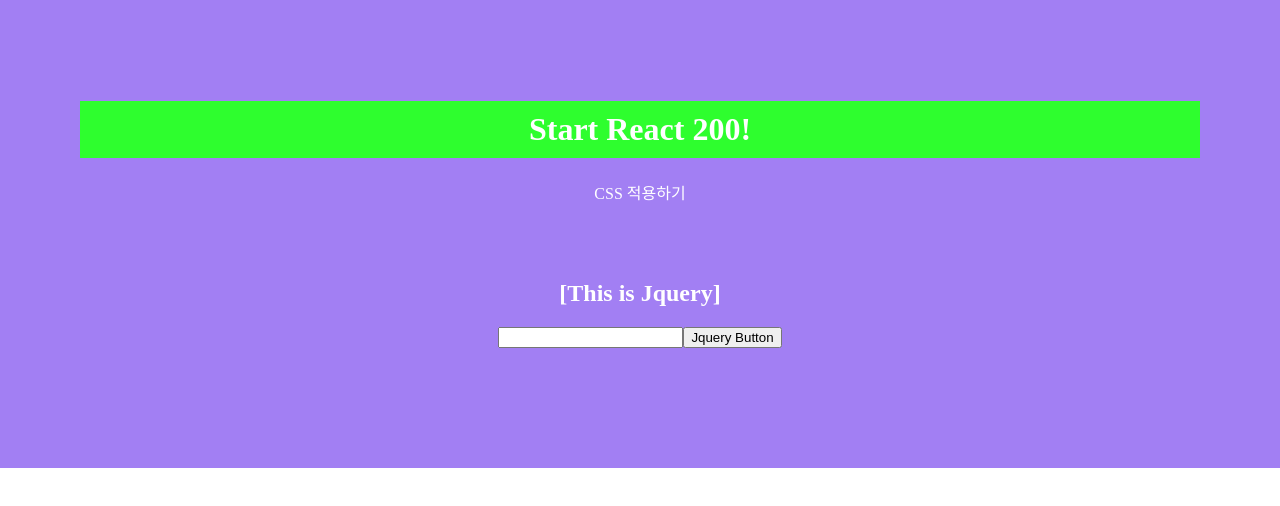
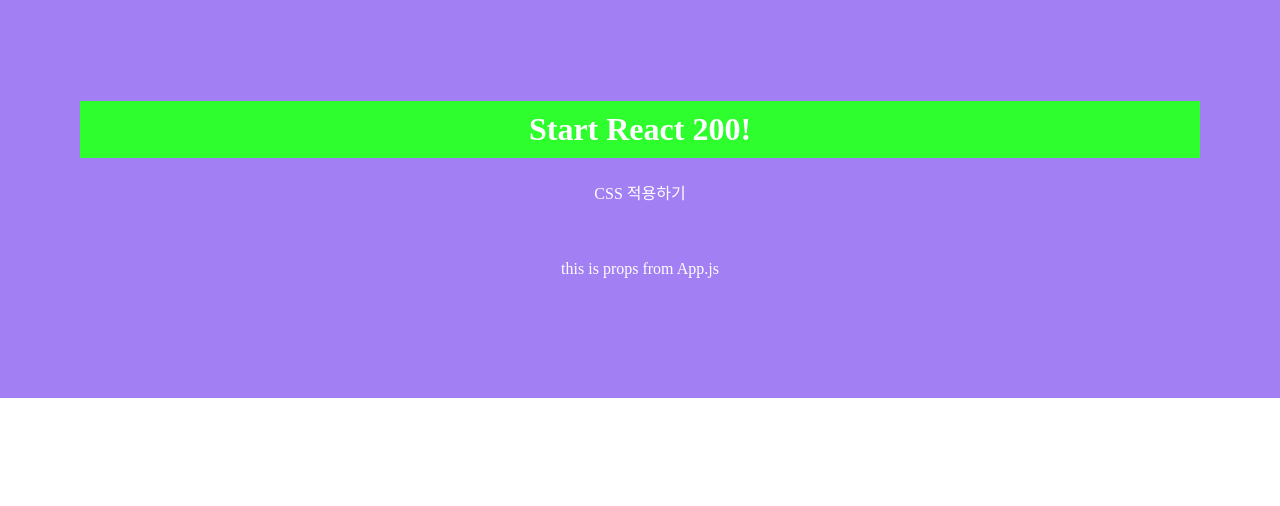
Before and after one commit to anityche/react, a React (Create React App) app in the folder client/: page / in a window 1280 px wide. Shown: the top 506 px of the page. Built offline with nearby package versions, Linux system fonts and the light colour scheme.

Commit message:
props 사용

```diff
--- a/client/src/App.js
+++ b/client/src/App.js
@@ -11,7 +11,8 @@
 // import R013ArrowFunction from './component/R013ArrowFunction';
 // import R014ForEach from './component/R014ForEach';
 // import R015Map from './component/R015Map';
-import R016_Jquery from './component/R016_Jquery';
+// import R016_Jquery from './component/R016_Jquery';
+import R017_Props from './component/R017_Props'
 
 function App() {
   return (
@@ -29,7 +30,8 @@
       {/* <R013ArrowFunction /> */}
       {/* <R014ForEach /> */}
       {/* <R015Map /> */}
-      <R016_Jquery />
+      {/* <R016_Jquery /> */}
+      <R017_Props props_val="this is props" />
     </div>
   );
 }
--- /dev/null
+++ b/client/src/component/R017_Props.js
@@ -0,0 +1,20 @@
+import React, {Component} from "react";
+
+/**
+ * props 사용
+ * props는 부모 컴포넌트가 자식 컴포넌트에 데이터를 전달할 때 사용한다.
+ * props를 전달받은 자식 컴포넌트에서는 데이터를 수정할 수 없다.
+ * 데이터를 변경하기 위해서는 컴포넌트 내부에서만 사용하는 변수에 값을 넣어 사용한다.
+ */
+class R017_Props extends Component {
+
+	render(){
+		let props_val = this.props.props_val;
+		props_val += ' from App.js'
+		return (
+			<div>{props_val}</div>
+		)
+	}
+}
+
+export default R017_Props;
```
